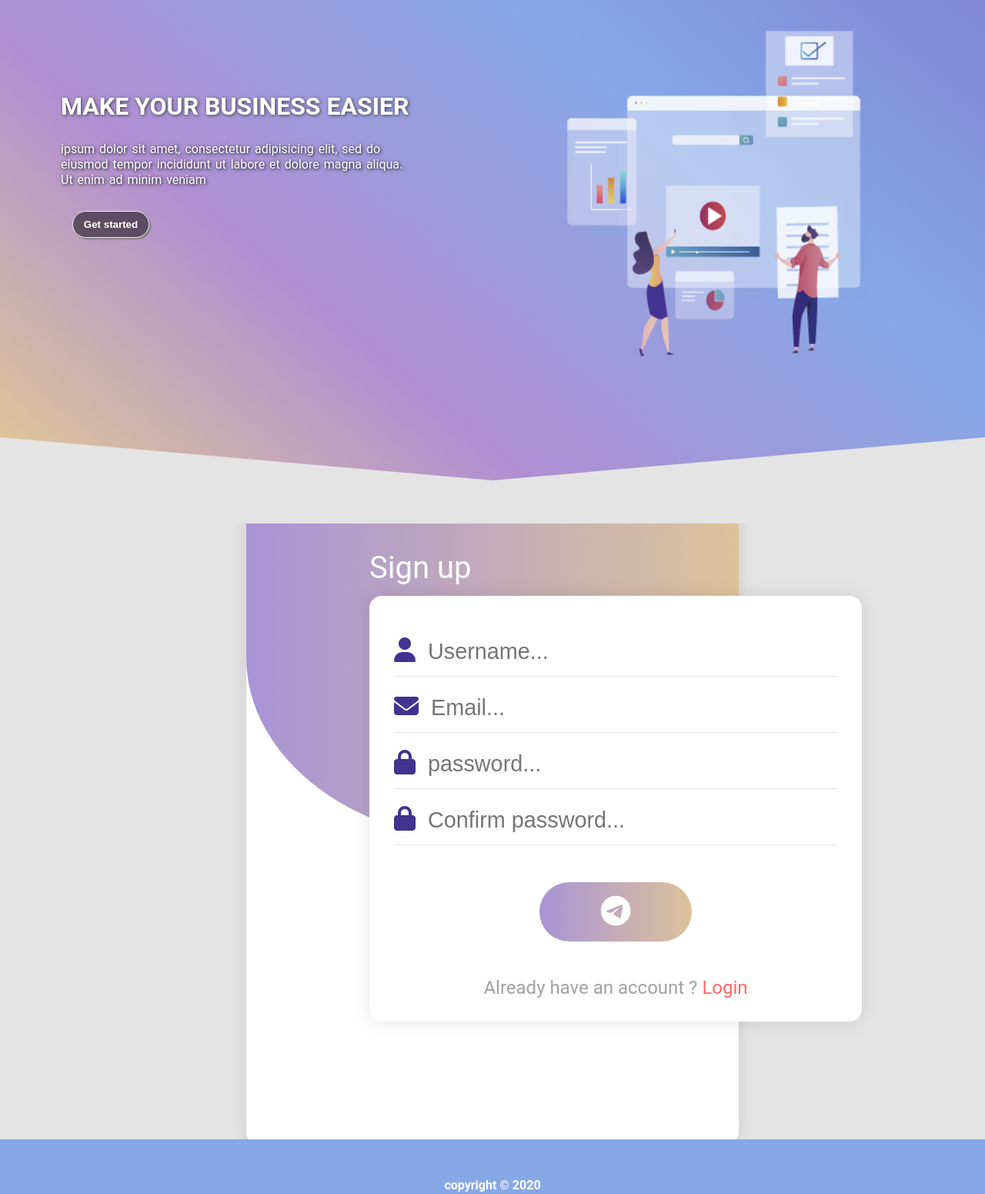
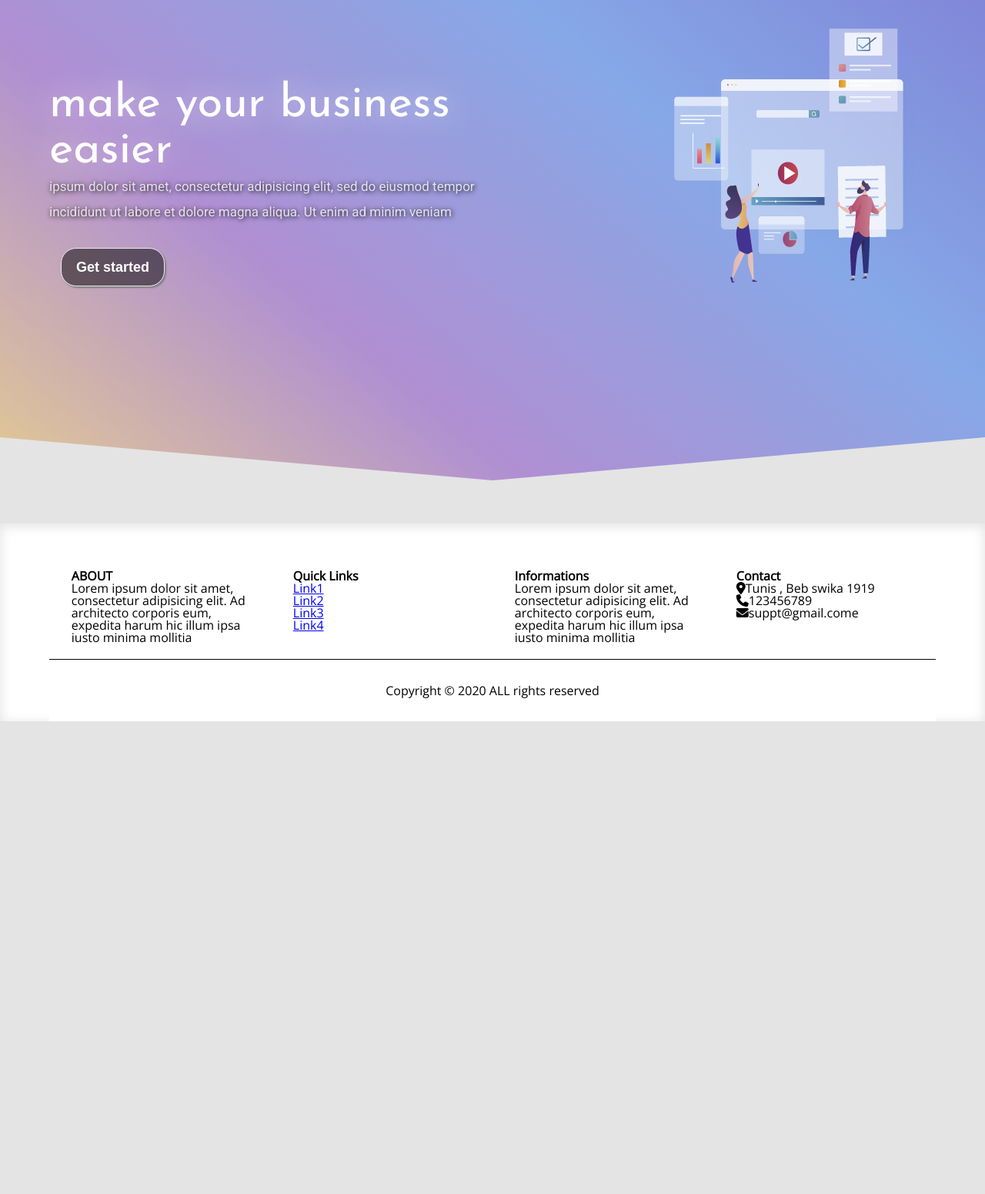
Before and after one commit to Machfar-Souhayel/User-Profile, a plain HTML site: page index.html in a window 1280 px wide. Shown: the part 120-1671 px from the top of the page at 77% size. After the commit the page ends 1057 px from the top, so only its background shows below. Drawn offline with nearby package versions, Linux system fonts and the light colour scheme; a script that the page names is missing.

Commit message:
Footer still in progress

```diff
--- a/css/style.css
+++ b/css/style.css
@@ -110,7 +110,7 @@ input, select {
 }
 
 html {
-	font-family: 'Roboto', sans-serif;
+	font-family: 'Open Sans', sans-serif;
 	scroll-behavior: smooth;
 	background: #E4E4E4;
 }
@@ -137,6 +137,7 @@ section.showcase::after {
 	left: 0;
 	bottom: -18%;
 	transform: skewY(-5deg);
+	z-index: 1;
 }
 
 section.showcase::before {
@@ -149,10 +150,11 @@ section.showcase::before {
 	left: 0;
 	bottom: -18%;
 	transform: skewY(5deg);
+	z-index: 1;
 }
 
 section.showcase header {
-	height: 60px;
+	height: 70px;
 	padding-bottom: 15px;
 	border-bottom: 2px solid #FFFFFF;
 	display: flex;
@@ -160,7 +162,7 @@ section.showcase header {
 }
 
 section.showcase div.logo {
-	margin-top: 25px;
+	margin-top: 34px;
 }
 
 section.showcase div.logo p {
@@ -172,6 +174,7 @@ section.showcase div.logo p {
 }
 
 .login-form {
+	padding: 2px;
 	margin-top: 25px;
 	overflow: hidden;
 }
@@ -198,7 +201,7 @@ section.showcase div.logo p {
 
 .login-form input:nth-child(1)::placeholder,
 .login-form input:nth-child(2)::placeholder {
-	color: #FFF;
+	color: #E4E4E4;
 	font-size: 14px;
 	font-family: sans-serif;
 	text-shadow: 1px 1px 5px #000;
@@ -206,8 +209,8 @@ section.showcase div.logo p {
 
 .login-form input.login-submit {
 	box-sizing: border-box;
-	width: 70px;
-	height: 28px;
+	width: 100px;
+	height: 40px;
 	margin-left: 15px;
 	cursor: pointer;
 	font: 400 13.333px Arial;
@@ -226,35 +229,36 @@ section.showcase div.logo p {
 	background: rgba(0, 0, 0, 0.6);
 }
 
-.showcase img {
-	display: block;
-    width: 34%;
-    position: absolute;
-    top: 20%;
-    right: 108px;
+.showcase-content {
+	display: flex;
+	justify-content: space-between;
+	align-items: flex-end;
+	margin-top: 70px;
 }
 
-.showcase article {
-	width: 40%;
-	margin-top: 150px;
-	padding: 15px;
-	border-radius: 4px;
+.showcase-content article {
+	width: 50%;
 }
 
 .showcase article h1 {
 	color: #FFF;
-	font-size: 32px;
-	text-transform: uppercase;
-	font-weight: bold;
-	text-shadow: 1px 1px 4px #42424a;
+	font-size: 60px;
+	font-weight: 100;
+	line-height: 1em;
+	font-family: Josefin Sans,sans-serif;
+	margin: 0;
+	text-transform: lowercase;
+	text-shadow: 1px 0 5vh hsla(0,0%,100%,.6);
 }
 
 .showcase article p {
-	color: #FFF;
-	margin-top: 30px;
-	line-height: 20px;
-	word-spacing: 2px;
-	text-shadow: 1px 1px 4px black;
+	font-size: 17px;
+	font-family: "Roboto",sans-serif;
+	font-weight: 300;
+	font-style: normal;
+	line-height: 1.95;
+	color: rgba(255,255,255,0.8);
+	text-shadow: 1px 1px 6px black;
 }
 
 .showcase article a {
@@ -265,8 +269,8 @@ section.showcase div.logo p {
 
 .showcase article button {
 	box-sizing: border-box;
-	width: 100px;
-	height: 35px;
+	width: 135px;
+	height: 50px;
 	margin: 30px 0 0 15px;
 	background: rgba(0, 0, 0, 0.5);
 	color: #FFF;
@@ -276,6 +280,7 @@ section.showcase div.logo p {
 	border: 1px solid #ececec;
 	box-shadow: 2px 2px 2px grey;
 	font-weight: bold;
+	font-size: 18px;
 	overflow: hidden;
 	padding: 0;
 	position: relative;
@@ -296,184 +301,41 @@ section.showcase div.logo p {
 .showcase article button:hover::before {
 	left: 100%;
 }
+/* Footer */
+footer {
+	background: #FFF;
+	z-index: 20;
+	box-shadow: inset 0px 3px 15px 1px #E4E4E4;
+}
+footer .footer-container{
+	width: 90vw;
+	margin: 0 auto;
+	padding: 60px 0 20px 0;
+	display: flex;
+	justify-content: space-around;
+	color: #000;
+}
 
-/* Section */
-section#signup-anchor{
-	width: 90%;
-	height: 100vh;
-	margin:	0 auto;
+footer .footer-container div{
+	width:	20%;
+}
+
+footer .footer-copyright{
+	width: 90vw;
+	margin: 0 auto;
+	background: #FFF;
 	display: flex;
 	justify-content: center;
 	align-items: center;
-	font-size: 10px;
-	overflow: hidden;
+	height: 80px;
+	color: #000;
+	border-top: 1px solid #000;
 }
 
-.form-container {
-	width: 100%;
-	max-width: 40rem;
-	margin-bottom: 60px;
-	background-color: #FFF;
-	position: relative;
-	padding: 10rem 0;
-	box-shadow: 0 1px 1.5rem rgba(0, 0, 0, .1);
-	border-radius: 1rem;
-	z-index: 1;
+footer .footer-container div:nth-child(2) ul,
+footer .footer-container div:nth-child(4) ul {
+	list-style: none;
 }
-
-.form-container::before {
-	content: '';
-	position: absolute;
-	top: 0;
-	left: 0;
-	width: 100%;
-	height: 30rem;
-	background: linear-gradient(to left, #ddc29b, #a894d6);
-	border-bottom-right-radius: 100%;
-	border-bottom-left-radius: 100%;
-	z-index: -1;
-}
-
-.form-container .form-heading {
-	color: #fff;
-	font-size: 2.5rem;
-	position: absolute;
-	top: 6.5rem;
-	left: 10rem;
-}
-
-.form-container form {
-	transform: translateX(10rem);
-	padding: 2rem 0;
-	background:	#FFF;
-	border-radius: 1rem;
-	box-shadow: 0 1px 1.5rem rgba(0, 0, 0, .1);
-}
-
-.form-container .input-group {
-	width: 90%;
-	margin: 0 auto;
-	position: relative;
-	display: flex;
-	align-items: baseline;
-}
-
-.form-container .input-group input {
-	position: relative;
-	width: 100%;
-	padding: 1rem 0;
-	margin-top: .5rem;
-	border: none;
-	outline: none;
-	font-size: 1.8rem;
-	color: #fc6767;
-}
-
-.form-container .input-group > i {
-	font-size: 2rem;
-	margin-right: 1rem;
-	color: #423390;
-}
-
-.form-container .input-group .bar {
-	position: absolute;
-	left: 0;
-	bottom: 0;
-	background: rgba(0, 0, 0, .1);
-	width: 100%;
-	height: 1px;
-}
-
-.form-container .input-group .bar::before {
-	content: '';
-	position: absolute;
-	background-color: #fc6767;
-	width: 0;
-	height: 2px;
-	transition: 650ms;
-}
-
-.form-container .input-group input:focus + .bar::before {
-	width: 100%;
-}
-
-.form-container .input-group button {
-	margin: 3rem auto;
-	padding: 1rem 5rem;
-	background: linear-gradient(to left, #ddc29b, #a894d6);
-	border: none;
-	color: #FFF;
-	font-size: 2.5rem;
-	cursor: pointer;
-	border-radius: 3rem;
-}
-
-.form-container .input-group button:focus,
-.form-container .input-group button:hover {
-	background: linear-gradient(to right, #ddc29b, #a894d6);
-}
-
-.switch-login {
-	text-align: center;
-}
-
-.switch-login a {
-	text-decoration: none;
-	color: #a1a1a1;
-	font-size: 1.5rem;
-}
-
-.switch-login a span {
-	color: #fc6767;
-}
-
-.switch-login a span:hover {
-	padding-bottom: 2px;
-	border-bottom: 2px solid #fc6767;
-}
-
-/* Footer */
-footer {
-	height: 120px;
-	background: #86A8E7;
-	position: relative;
-	display: flex;
-	justify-content: center;
-	align-items: center;
-	position: relative;
-	overflow: hidden;
-}
-
-footer::after {
-	display: block;
-	content: '';
-	width: 100vw;
-	height: 70px;
-	background: #E4E4E4;
-	position: absolute;
-	left: 0;
-	bottom: -48%;
-	transform: skewY(-3deg);
-}
-
-footer::before {
-	display: block;
-	content: '';
-	width: 100vw;
-	height: 70px;
-	background: #E4E4E4;
-	position: absolute;
-	left: 0;
-	bottom: -48%;
-	transform: skewY(3deg);
-}
-
-footer p{
-	color: #FFF;
-	font-weight: bold;
-}
-
-
 
 /************************************************************************************
 									Responsive design
@@ -481,55 +343,31 @@ footer p{
 
 /*Large devices (desktops, 992px and up) */
 @media screen and (max-width: 992px) {
+	section.showcase {
+		height: initial;
+		padding-bottom: 70px;
+	}
+
+	section.showcase::after,
+	section.showcase::before {
+		display: none;
+	}
+
+
 }
 
 
 /* Medium devices (tablets, 768px and up) */
 @media screen and (max-width: 768px) {
+	.showcase img {
+		display: none;
+	}
 
 	.showcase article {
 		width: 100%;
 		margin-top: 80px;
-		padding: 15px;
 		border-radius: 4px;
 		text-align: center;
-	}
-
-	.showcase img {
-		display: block;
-	    width: 45%;
-	    position: absolute;
-	    top: 70%;
-	    left: 50%;
-	    transform: translate(-50%, -50%);
-	}
-
-	section.showcase {
-		height: 124vh;
-	}
-
-	section.showcase::after {
-		display: block;
-		content: '';
-		width: 100vw;
-		height: 200px;
-		background: #E4E4E4;
-		position: absolute;
-		left: 0;
-		bottom: -17%;
-		transform: skewY(-5deg);
-	}
-
-	section.showcase::before {
-		display: block;
-		content: '';
-		width: 100vw;
-		height: 200px;
-		background: #E4E4E4;
-		position: absolute;
-		left: 0;
-		bottom: -17%;
-		transform: skewY(5deg);
 	}
 
 	.form-container::before {
@@ -553,12 +391,27 @@ footer p{
 	#signup-anchor > div {
 		padding: 1rem 0;
 	}
+
+	footer .footer-container {
+		flex-direction: column;
+	}
+	footer .footer-container div{
+		margin-left: 0;
+		margin-top: 20px;
+	}
+
+	footer .footer-container {
+		align-items: center;
+	}
+	footer .footer-container div {
+		width: 80%;
+	}
 }
 
 /* Small devices (landscape phones, 576px and up) */
 @media screen and (max-width: 576px) {
 	section.showcase header {
-		height: 110px;
+		height: 130px;
 		padding-bottom: 15px;
 		border-bottom: 2px solid #FFFFFF;
 		display: flex;
@@ -567,39 +420,35 @@ footer p{
 		align-items: center;
 
 	}
-	.showcase article {
-		margin-top: 18px;
+	.login-form input {
+		width: 80px;
 	}
-	.showcase img {
-	    width: 48%;
-	    top: 72%;
-	}
-
-	.login-form input {
-		width: 100px;
+	.showcase-content {
+		justify-content: center;
+		align-items: center;
+		margin-top: 0;
 	}
 }
 
 /* Small devices (landscape phones, 380px and up) */
 @media screen and (max-width: 380px) {
 	section.showcase header {
-		height: 180px;
+		height: 200px;
 	}
 
 	.login-form {
 		height: 200px;
-		margin-top: 15px;
+		margin: 15px 4px 0 0;
 		display: flex;
 		flex-direction: column;
 		justify-content: space-between;
 		align-items: center;
 	}
 
-	.showcase img {
-	    top: 75%;
+	.login-form {
+		overflow: visible;
 	}
-
 	.login-form input {
-		width: 90%;
+		width: 100%;
 	}
 }
--- a/index.html
+++ b/index.html
@@ -6,6 +6,7 @@
 	<meta http-equiv="X-UA-Compatible" content="ie=edge">
 	<link rel="stylesheet" type="text/css" href="css/style.css">
 	<script src="https://kit.fontawesome.com/7494bdcbe4.js" crossorigin="anonymous"></script>
+	<link href="https://fonts.googleapis.com/css?family=Josefin+Sans|Open+Sans|Roboto&display=swap" rel="stylesheet">
 	<title>index</title>
 </head>
 <body>
@@ -22,56 +23,51 @@
 					<input type="submit" name="login-submit" value="Login" class="login-submit">
 				</form>
 			</header>
+			<section class="showcase-content">
 				<article>
 					<h1>Make your business easier</h1>
 					<p> ipsum dolor sit amet, consectetur adipisicing elit, sed do eiusmod
 					tempor incididunt ut labore et dolore magna aliqua. Ut enim ad minim veniam</p>
 					<a href="#signup-anchor"><button>Get started</button></a>
 				</article>
-			<img src="img/image.png">
+				<figure>
+					<img src="img/image.png" alt="image de front">
+				</figure>
+			</section>
 		</div>
 	</section>
-
-<!-- second section signup form -->
-	<section id="signup-anchor">
-		<div class="form-container">
-			<span class="form-heading">Sign up</span>
-			<form action="">
-				<div class="input-group">
-					<i class="fas fa-user"></i>
-					<input type="text" name="" placeholder="Username..." required>
-					<span class="bar"></span>
-				</div>
-				<div class="input-group">
-					<i class="fas fa-envelope"></i>
-					<input type="text" name="" placeholder="Email..." required>
-					<span class="bar"></span>
-				</div>
-				<div class="input-group">
-					<i class="fas fa-lock"></i>
-					<input type="text" name="" placeholder="password..." required>
-					<span class="bar"></span>
-				</div>
-				<div class="input-group">
-					<i class="fas fa-lock"></i>
-					<input type="text" name="" placeholder="Confirm password..." required>
-					<span class="bar"></span>
-				</div>
-				<div class="input-group">
-					<button>
-						<i class="fab fa-telegram-plane"></i>
-					</button>
-				</div>
-				<div class="switch-login">
-					<a href="#login-anchor" id="already-have-acc">Already have an account ? <span>Login</span></a>
-				</div>
-			</form>
-		</div>
-	</section>
-
 <!-- Footer -->
 	<footer>
-		<p>copyright &copy 2020</p>
+		<div class="footer-container">
+			<div>
+				<h1>ABOUT</h1>
+				<p>Lorem ipsum dolor sit amet, consectetur adipisicing elit. Ad architecto corporis eum, expedita harum hic illum ipsa iusto minima mollitia</p>
+			</div>
+			<div>
+				<h1>Quick Links</h1>
+				<ul>
+					<li><a href="#">Link1</a></li>
+					<li><a href="#">Link2</a></li>
+					<li><a href="#">Link3</a></li>
+					<li><a href="#">Link4</a></li>
+				</ul>
+			</div>
+			<div>
+				<h1>Informations</h1>
+				<p>Lorem ipsum dolor sit amet, consectetur adipisicing elit. Ad architecto corporis eum, expedita harum hic illum ipsa iusto minima mollitia</p>
+			</div>
+			<div>
+				<h1>Contact</h1>
+				<ul>
+					<li><i class="fa fa-map-marker" aria-hidden="true"></i>Tunis , Beb swika 1919</li>
+					<li><i class="fa fa-phone" aria-hidden="true"></i>123456789</li>
+					<li><i class="fa fa-envelope" aria-hidden="true"></i>suppt@gmail.come</li>
+				</ul>
+			</div>
+		</div>
+		<div class="footer-copyright">
+			<p>Copyright &copy 2020 ALL rights reserved</p>
+		</div>
 	</footer>
 	<script type="text/javascript" src="js/main.js"></script>
 </body>
--- a/js/main.js
+++ /dev/null
@@ -1,9 +0,0 @@
-link = document.getElementById("already-have-acc");
-userInput = document.getElementsByClassName("login-submit")[0];
-
-link.addEventListener('click', function(){
-	window.setTimeout(function()
-	{
-		userInput.focus();
-	},0);
-});
```
Lines whose indentation alone changed are shown as unchanged.
